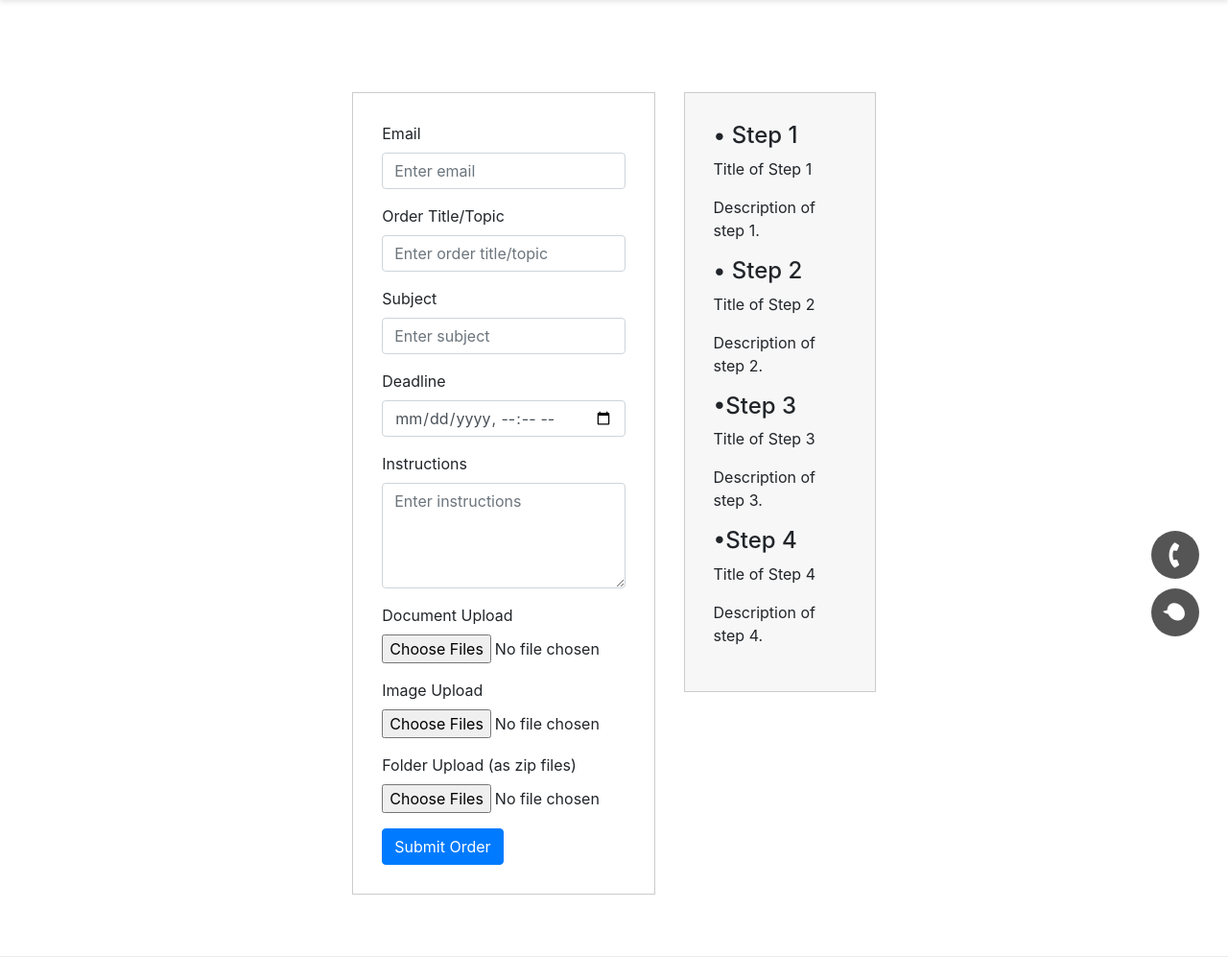
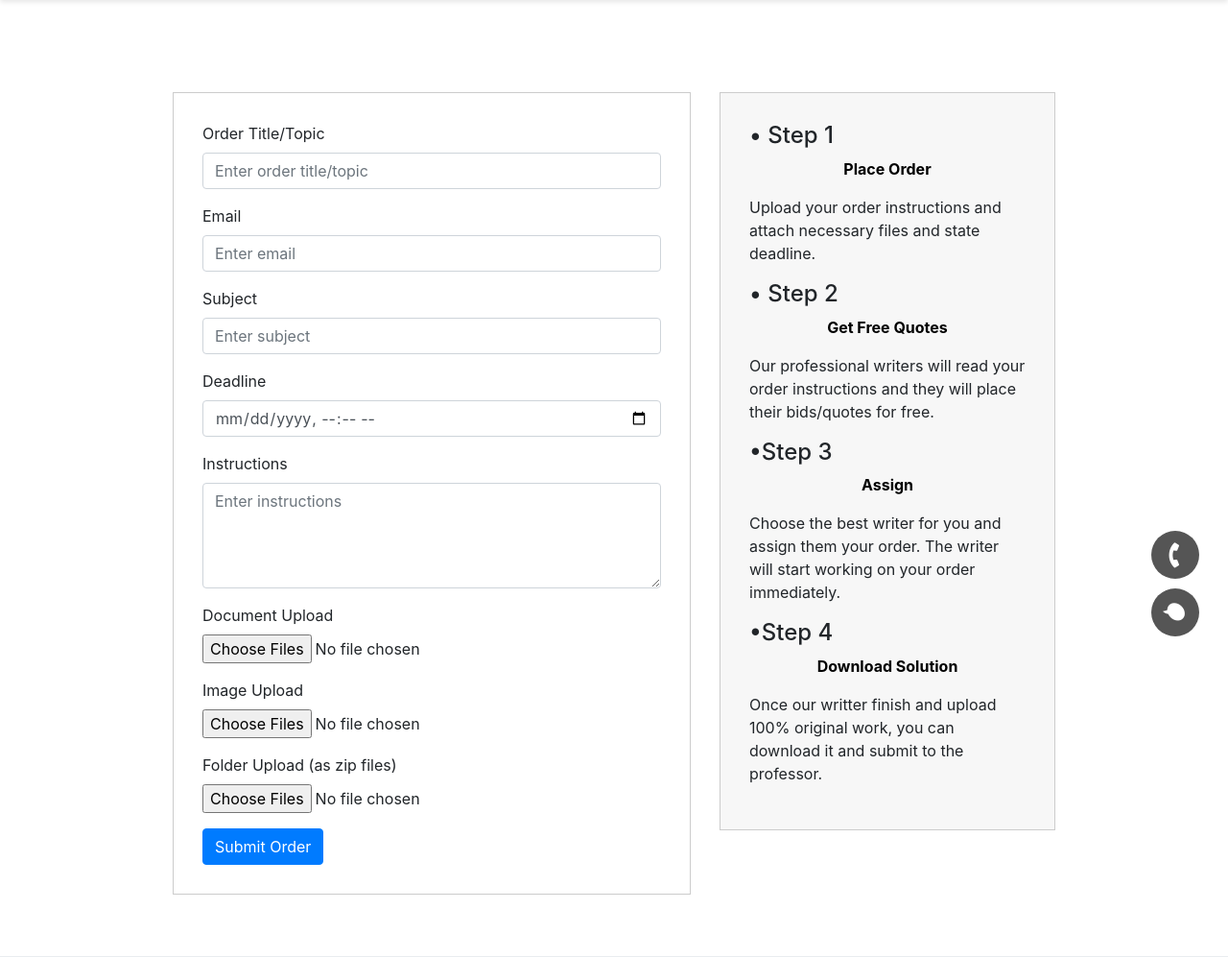
Before and after one commit to Ogachi254/assignment_help_refurnished, a Django app: page /order/ in a window 1280 px wide. Shown: the part 107-1104 px from the top of the page at 96% size. Run offline with Django 4.2, Linux system fonts and the light colour scheme; a user stored in the database is signed in; some libraries are stand-ins or nearby versions.

Commit message:
form functionality d

```diff
--- a/pages/templates/order.html
+++ b/pages/templates/order.html
@@ -7,12 +7,12 @@
             <form method="POST" action="{% url 'save_order' %}" enctype="multipart/form-data">
                 {% csrf_token %}
                 <div class="form-group">
+                    <label for="order_title">Order Title/Topic</label>
+                    <input type="text" class="form-control" id="order_title" name="order_title" placeholder="Enter order title/topic">
+                </div>
+                <div class="form-group">
                     <label for="email">Email</label>
                     <input type="email" class="form-control" id="email" name="email" placeholder="Enter email">
-                </div>
-                <div class="form-group">
-                    <label for="order_title">Order Title/Topic</label>
-                    <input type="text" class="form-control" id="order_title" name="order_title" placeholder="Enter order title/topic">
                 </div>
                 <div class="form-group">
                     <label for="subject">Subject</label>
@@ -48,23 +48,23 @@
                 <div class="box" style="background-color: #f7f7f7; padding: 30px; border: 1px solid #ccc;">
                     <div class="step">
                         <h4><span class="bullet">&#8226;</span> Step 1 </h4>
-                        <p> Title of Step 1</p>
-                        <p>Description of step 1.</p>
+                        <p style="color: black; font-weight: bold; text-align: center;"> Place Order</p>
+                        <p>Upload your order instructions and attach necessary files and state deadline.</p>
                     </div>
                     <div class="step">
                         <h4><span class="bullet">&#8226;</span> Step 2</h4>
-                        <p> Title of Step 2</p>
-                        <p>Description of step 2.</p>
+                        <p style="color: black; font-weight: bold; text-align: center;"> Get Free Quotes</p>
+                        <p>Our professional writers will read your order instructions and they will place their bids/quotes for free.</p>
                     </div>
                     <div class="step">
                         <h4><span class="bullet">&#8226;</span>Step 3</h4>
-                        <p> Title of Step 3</p>
-                        <p>Description of step 3.</p>
+                        <p style="color: black; font-weight: bold; text-align: center;"> Assign</p>
+                        <p>Choose the best writer for you and assign them your order. The writer will start working on your order immediately.</p>
                     </div>
                     <div class="step">
                         <h4><span class="bullet">&#8226;</span>Step 4</h4>
-                        <p> Title of Step 4</p>
-                        <p>Description of step 4.</p>
+                        <p style="color: black; font-weight: bold; text-align: center;"> Download Solution</p>
+                        <p >Once our writter finish and upload 100% original work, you can download it and submit to the professor.</p>
                     </div>
                 </div>
             </div>
@@ -72,6 +72,7 @@
     </div>
 </div>
 {% endblock %}
+
 {% block footer %}
 {% include 'footer.html' %}
 {% endblock %}
--- a/pages/templates/reviews/review_create.html
+++ b/pages/templates/reviews/review_create.html
@@ -6,6 +6,10 @@
     <form method="post" enctype="multipart/form-data" style="background-color: #f2f2f2; padding: 20px; width: 400px;">
       {% csrf_token %}
       {{ form.as_p }}
+      <div class="form-group">
+        <label for="images">Images</label>
+        <input type="file" class="form-control-file" id="images" name="images[]" multiple accept="image/*">
+      </div>
       <div style="display: flex; justify-content: center; margin-top: 10px;">
         <button type="submit" style="background-color: #003399; color: white; border: none; padding: 10px 20px; cursor: pointer;">Submit</button>
       </div>
```
Also changed, not shown: db.sqlite3, media/comment_images/code_1_B7rX5Fg.jpg (added), media/comment_images/code_1_F1afkj0.jpg (added), media/comment_images/code_1_ZSaTCJg.jpg (added), media/comment_images/code_1_dM6xNH5.jpg (added), media/comment_images/code_1_ikTf1MX.jpg (added), media/user_images/WhatsApp_Image_2023-05-16_at_2.45.49_PM_GEgetxp.jpeg (added), media/user_images/WhatsApp_Image_2023-05-16_at_2.45.49_PM_QGLSjyL.jpeg (added), media/user_images/WhatsApp_Image_2023-05-16_at_2.45.49_PM_SuZoUfi.jpeg (added), media/user_images/WhatsApp_Image_2023-05-16_at_2.45.49_PM_Vfx0CZC.jpeg (added), 1 other file.
